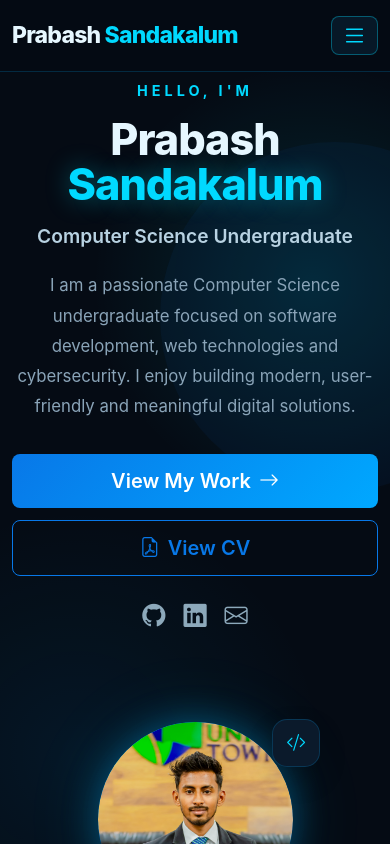
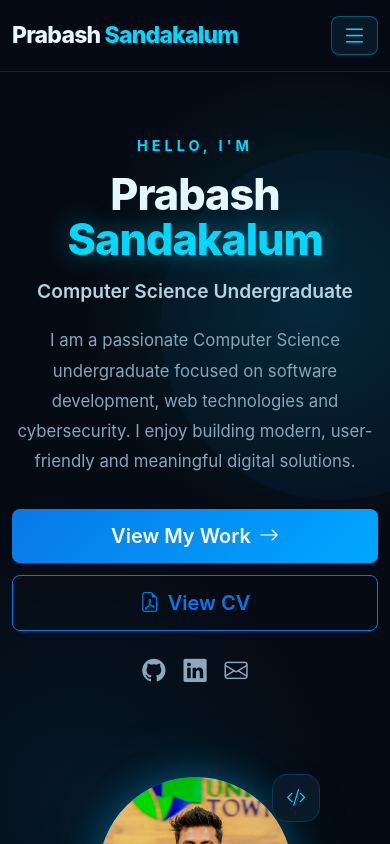
Before and after one commit to prabash0929/My_Portfolio, a React (Vite) app: page / in a window 390 px wide. Shown: the top 844 px of the page. Built offline with nearby package versions, Linux system fonts and the light colour scheme.

Commit message:
Fix: improve mobile navbar and hero spacing

```diff
--- a/src/index.css
+++ b/src/index.css
@@ -2263,3 +2263,25 @@ body.dark-mode .contact-form-card {
     border-color 0.3s ease,
     box-shadow 0.3s ease;
 }
+/* =====================================================
+   MOBILE NAVBAR + HERO SPACING
+===================================================== */
+
+@media (max-width: 991.98px) {
+
+  /* Fixed navbar එකට ඉඩ දෙන්න */
+  .hero {
+    padding-top: 90px;
+  }
+
+  /* Hero content එක තව ටිකක් පහළට */
+  .hero-content {
+    padding-top: 30px;
+  }
+
+  /* HELLO, I'M */
+  .hero-small {
+    margin-top: 15px;
+  }
+
+}
```
